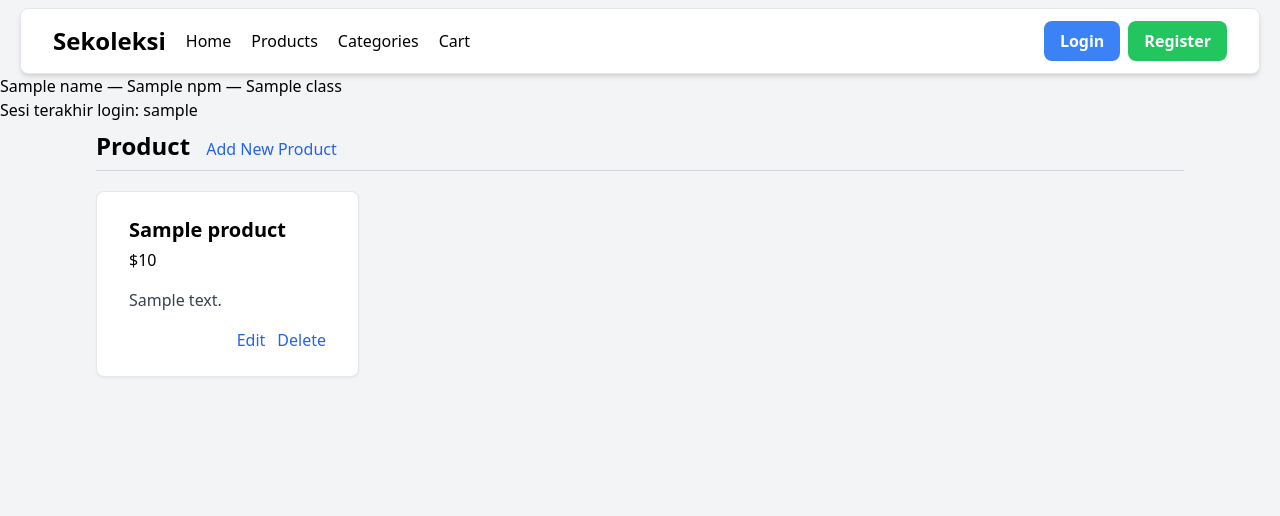
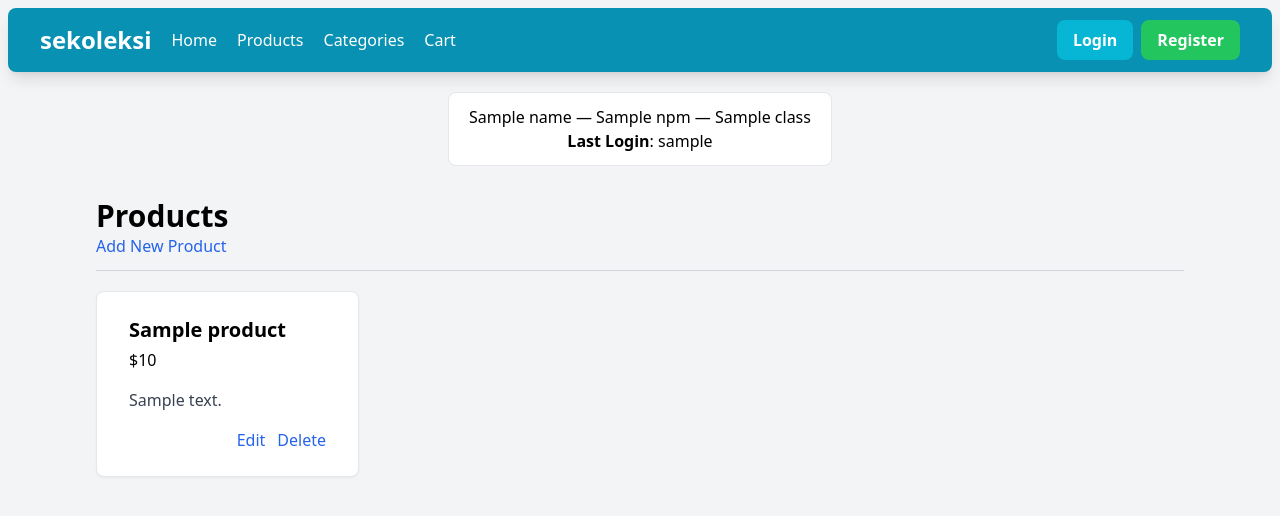
Before and after one commit to secona/sekoleksi, a Django app: template main/templates/main.html in a window 1280 px wide. Shown: the top 516 px of the page. Run offline with Django 4.2, Linux system fonts and the light colour scheme; tables that the repository leaves empty hold one stand-in row (values such as "Sample post"); the template is opened without the code that fills it: values that come from a table or form of the project are taken from there, most other values are stand-ins (such as "Sample title", 1, 10 or a date in 2020); some libraries are stand-ins or nearby versions.

Commit message:
feat: colors to cyan

```diff
--- a/main/templates/create_product.html
+++ b/main/templates/create_product.html
@@ -6,7 +6,7 @@
 
 {% block content %}
 <main class="min-h-screen flex flex-col items-center justify-center gap-5">
-  <form method="POST" class="px-10 py-8 flex flex-col justify-center gap-4 bg-white rounded-lg shadow-lg border border-gray-300">
+  <form method="POST" class="px-10 py-8 mx-2 flex flex-col justify-center gap-4 bg-white rounded-lg shadow-sm border border-gray-300">
     <div>
       <a href="{% url 'main:show_main' %}" class="inline-block mr-3">
         <svg xmlns="http://www.w3.org/2000/svg" width="24" height="24" viewBox="0 0 24 24" fill="none" stroke="currentColor" stroke-width="2" stroke-linecap="round" stroke-linejoin="round" class="lucide lucide-arrow-left">
@@ -70,7 +70,7 @@
         Cancel
       </a>
 
-      <button type="submit" class="text-white bg-blue-600 rounded-lg py-2 px-5 w-full">
+      <button type="submit" class="text-white bg-cyan-600 rounded-lg py-2 px-5 w-full">
         Create
       </button>
     </div>
--- a/main/templates/delete_product.html
+++ b/main/templates/delete_product.html
@@ -6,7 +6,7 @@
 
 {% block content %}
 <main class="min-h-screen flex flex-col items-center justify-center gap-5">
-  <form method="POST" class="px-10 py-8 max-w-xl flex flex-col justify-center gap-4 bg-white rounded-lg shadow-lg border border-gray-300">
+  <form method="POST" class="px-10 py-8 mx-2 max-w-xl flex flex-col justify-center gap-4 bg-white rounded-lg shadow-sm border border-gray-300">
     {% csrf_token %}
     <div>
       <a href="{% url 'main:show_main' %}" class="inline-block mr-3">
@@ -39,7 +39,7 @@
         Cancel
       </a>
 
-      <button type="submit" class="text-white bg-blue-600 rounded-lg py-2 px-5 w-full">
+      <button type="submit" class="text-white bg-cyan-600 rounded-lg py-2 px-5 w-full">
         Delete
       </button>
     </div>
--- a/main/templates/login.html
+++ b/main/templates/login.html
@@ -6,7 +6,7 @@
 
 {% block content %}
 <main class="min-h-screen flex flex-col items-center justify-center gap-5">
-  <form method="POST" class="px-10 py-8 flex flex-col justify-center gap-4 bg-white rounded-lg shadow-lg border border-gray-300">
+  <form method="POST" class="px-10 py-8 flex flex-col justify-center gap-4 bg-white rounded-lg shadow-sm border border-gray-300">
     <h1 class="text-3xl font-bold w-full mb-3">Login</h1>
 
     {% csrf_token %}
@@ -40,7 +40,7 @@
       >
     </div>
 
-    <button type="submit" class="text-white bg-blue-600 rounded-lg py-2 px-5 mt-5 w-full">
+    <button type="submit" class="text-white bg-cyan-600 rounded-lg py-2 px-5 mt-5 w-full">
       Login
     </button>
 
--- a/main/templates/main.html
+++ b/main/templates/main.html
@@ -3,14 +3,17 @@
 {% block content %}
 {% include 'navbar.html' %}
 
-<p>{{ name }} &mdash; {{ npm }} &mdash; {{ class }}<p>
-<h5>Sesi terakhir login: {{ last_login }}</h5>
+<div class="flex justify-center px-5">
+  <div class="inline-block rounded-lg border border-gray-200 my-5 mx-auto text-center max-w-lg py-3 px-5 bg-white">
+    <p>{{ name }} &mdash; {{ npm }} &mdash; {{ class }}<p>
+    <h5><strong>Last Login</strong>: {{ last_login }}</h5>
+  </div>
+</div>
 
-<main class="px-12 lg:px-24 w-full mb-32">
-
-  <div class="w-full border-b border-gray-300 py-2 mb-5">
-    <h1 class="inline-block text-2xl font-bold">Product</h1>
-    <a class="ml-3 text-blue-600 hover:underline" href="{% url 'main:create_product' %}">Add New Product</a>
+<main class="px-5 sm:px-12 lg:px-24 w-full mb-32">
+  <div class="w-full border-b border-gray-300 py-3 mb-5">
+    <h1 class="text-3xl font-bold">Products</h1>
+    <a class="text-blue-600 hover:underline" href="{% url 'main:create_product' %}">Add New Product</a>
   </div>
 
   <div class="columns-1 md:columns-2 lg:columns-3 xl:columns-4 space-y-3 gap-x-3">
--- a/main/templates/update_product.html
+++ b/main/templates/update_product.html
@@ -6,7 +6,7 @@
 
 {% block content %}
 <main class="min-h-screen flex flex-col items-center justify-center gap-5">
-  <form method="POST" class="px-10 py-8 flex flex-col justify-center gap-4 bg-white rounded-lg shadow-lg border border-gray-300">
+  <form method="POST" class="px-10 py-8 mx-2 flex flex-col justify-center gap-4 bg-white rounded-lg shadow-lg border border-gray-300">
     <div>
       <a href="{% url 'main:show_main' %}" class="inline-block mr-3">
         <svg xmlns="http://www.w3.org/2000/svg" width="24" height="24" viewBox="0 0 24 24" fill="none" stroke="currentColor" stroke-width="2" stroke-linecap="round" stroke-linejoin="round" class="lucide lucide-arrow-left">
@@ -69,7 +69,7 @@
         Cancel
       </a>
 
-      <button type="submit" class="text-white bg-blue-600 rounded-lg py-2 px-5 w-full">
+      <button type="submit" class="text-white bg-cyan-600 rounded-lg py-2 px-5 w-full">
         Edit
       </button>
     </div>
--- a/main/templates/view_product.html
+++ b/main/templates/view_product.html
@@ -6,7 +6,7 @@
 
 {% block content %}
 <main class="min-h-screen flex flex-col items-center justify-center gap-5">
-  <div class="px-10 py-8 min-w-96 max-w-xl flex flex-col justify-center gap-4 bg-white rounded-lg shadow-lg border border-gray-300">
+  <div class="px-10 py-8 min-w-96 max-w-xl mx-2 flex flex-col justify-center gap-4 bg-white rounded-lg shadow-lg border border-gray-300">
     <div>
       <a href="{% url 'main:show_main' %}" class="inline-block mr-3">
         <svg xmlns="http://www.w3.org/2000/svg" width="24" height="24" viewBox="0 0 24 24" fill="none" stroke="currentColor" stroke-width="2" stroke-linecap="round" stroke-linejoin="round" class="lucide lucide-arrow-left">
--- a/main/views.py
+++ b/main/views.py
@@ -43,7 +43,7 @@ def login_user(request: HttpRequest):
             login(request, user)
 
             response = HttpResponseRedirect(reverse('main:show_main'))
-            response.set_cookie('last_login', str(datetime.now()))
+            response.set_cookie('last_login', datetime.now().strftime("%c"))
             return response
 
     form = AuthenticationForm(request)
--- a/templates/navbar.html
+++ b/templates/navbar.html
@@ -1,23 +1,23 @@
 <nav class="sticky top-2 w-full">
-  <div class="bg-white border border-gray-200 shadow-md mt-2 mx-5 rounded-lg px-4 sm:px-6 lg:px-8">
+  <div class="bg-cyan-600 shadow-lg mt-2 mx-2 rounded-lg px-4 sm:px-6 lg:px-8">
     <div class="flex items-center justify-between h-16">
       <div class="flex items-center gap-5">
         <a href="{% url 'main:show_main' %}">
-          <h1 class="text-2xl font-bold text-center">Sekoleksi</h1>
+          <h1 class="text-2xl font-bold text-center text-white">sekoleksi</h1>
         </a>
-        <a href="#" class="max-md:hidden hover:underline">Home</a>
-        <a href="#" class="max-md:hidden hover:underline">Products</a>
-        <a href="#" class="max-md:hidden hover:underline">Categories</a>
-        <a href="#" class="max-md:hidden hover:underline">Cart</a>
+        <a href="#" class="max-md:hidden hover:underline text-white">Home</a>
+        <a href="#" class="max-md:hidden hover:underline text-white">Products</a>
+        <a href="#" class="max-md:hidden hover:underline text-white">Categories</a>
+        <a href="#" class="max-md:hidden hover:underline text-white">Cart</a>
       </div>
       <div class="hidden md:flex items-center">
         {% if user.is_authenticated %}
-          <span class="text-gray-700 mr-4">Welcome, {{ user.username }}</span>
+          <span class="text-gray-700 mr-4 text-white">Welcome, {{ user.username }}</span>
           <a href="{% url 'main:logout' %}" class="text-center bg-red-500 hover:bg-red-600 text-white font-bold py-2 px-4 rounded-lg transition duration-300">
             Logout
           </a>
         {% else %}
-          <a href="{% url 'main:login' %}" class="text-center bg-blue-500 hover:bg-blue-600 text-white font-bold py-2 px-4 rounded-lg transition duration-300 mr-2">
+          <a href="{% url 'main:login' %}" class="text-center bg-cyan-500 hover:bg-cyan-600 text-white font-bold py-2 px-4 rounded-lg transition duration-300 mr-2">
             Login
           </a>
           <a href="{% url 'main:register' %}" class="text-center bg-green-500 hover:bg-green-600 text-white font-bold py-2 px-4 rounded-lg transition duration-300">
@@ -27,7 +27,7 @@
       </div>
       <div class="md:hidden flex items-center">
         <button class="mobile-menu-button outline-none">
-          <svg class="w-6 h-6" fill="none" stroke-linecap="round" stroke-linejoin="round" stroke-width="2" viewBox="0 0 24 24" stroke="currentColor">
+          <svg class="w-6 h-6 text-white" fill="none" stroke-linecap="round" stroke-linejoin="round" stroke-width="2" viewBox="0 0 24 24" stroke="currentColor">
             <path d="M4 6h16M4 12h16M4 18h16"></path>
           </svg>
         </button>
@@ -36,17 +36,17 @@
     <!-- Mobile menu -->
     <div class="mobile-menu hidden md:hidden">
       <div class="pt-2 pb-5 space-y-1 mx-auto flex flex-col">
-        <a href="#" class="hover:underline py-2">Home</a>
-        <a href="#" class="hover:underline py-2">Products</a>
-        <a href="#" class="hover:underline py-2">Categories</a>
-        <a href="#" class="hover:underline py-2">Cart</a>
+        <a href="#" class="hover:underline py-2 text-white">Home</a>
+        <a href="#" class="hover:underline py-2 text-white">Products</a>
+        <a href="#" class="hover:underline py-2 text-white">Categories</a>
+        <a href="#" class="hover:underline py-2 text-white">Cart</a>
         {% if user.is_authenticated %}
-          <p class="text-gray-500">Welcome, {{ user.username }}</p>
+          <p class="text-white">Welcome, {{ user.username }}</p>
           <a href="{% url 'main:logout' %}" class="block text-center bg-red-500 hover:bg-red-600 text-white font-bold py-2 px-4 rounded-lg transition duration-300">
             Logout
           </a>
         {% else %}
-          <a href="{% url 'main:login' %}" class="block text-center bg-blue-500 hover:bg-blue-600 text-white font-bold py-2 px-4 rounded-lg transition duration-300 mb-2">
+          <a href="{% url 'main:login' %}" class="block text-center bg-cyan-500 hover:bg-blue-600 text-white font-bold py-2 px-4 rounded-lg transition duration-300 mb-2">
             Login
           </a>
           <a href="{% url 'main:register' %}" class="block text-center bg-green-500 hover:bg-green-600 text-white font-bold py-2 px-4 rounded-lg transition duration-300">
```
